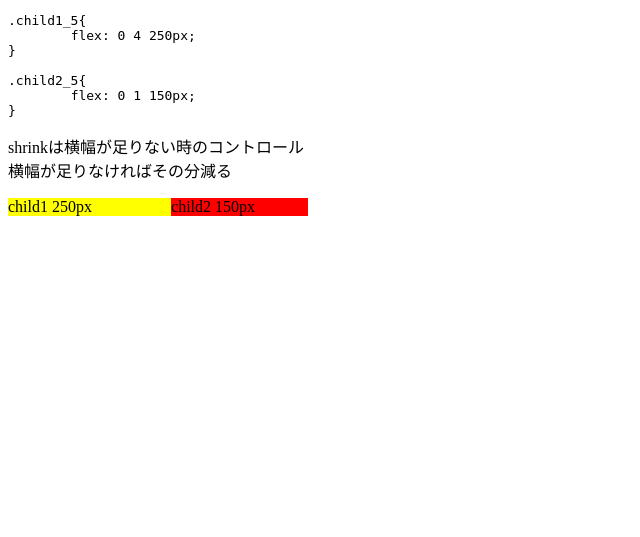
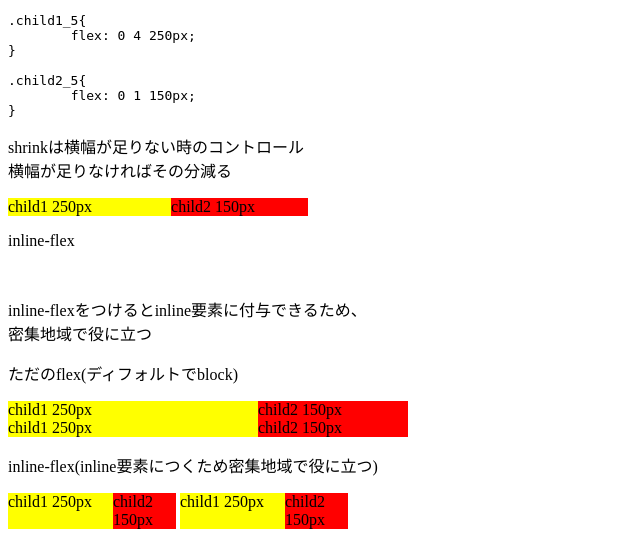
Before and after one commit to umanari145/css, a PHP site: page /flex2.html in a window 1280 px wide. Shown: the part 1193-1730 px from the top of the page, without its empty margins (0-640 px from the left). Before the commit the page ends 1409 px from the top, so only its background shows below. Run offline with PHP 8.4, Linux system fonts and the light colour scheme.

Commit message:
inline-flexのメモ

```diff
--- a/flex/flex2.html
+++ b/flex/flex2.html
@@ -103,5 +103,33 @@
         	<div class="child1_5">child1 250px</div>
         	<div class="child2_5">child2 150px</div>
         </div>
+
+		<p>inline-flex</p>
+<pre>
+
+</pre>
+		<p>
+			inline-flexをつけるとinline要素に付与できるため、<br>
+			密集地域で役に立つ<br>
+		</p>
+		<p>ただのflex(ディフォルトでblock)</p>
+		<span class="flex_container">
+			<div class="child1_1">child1 250px</div>
+			<div class="child2_1">child2 150px</div>
+		</span>
+		<span class="flex_container">
+			<div class="child1_1">child1 250px</div>
+			<div class="child2_1">child2 150px</div>
+		</span>
+
+		<p>inline-flex(inline要素につくため密集地域で役に立つ)</p>
+        <span class="inline-flex">
+        	<div class="child1_1">child1 250px</div>
+        	<div class="child2_1">child2 150px</div>
+        </span>
+		<span class="inline-flex">
+        	<div class="child1_1">child1 250px</div>
+        	<div class="child2_1">child2 150px</div>
+        </span>
     </body>
 </html>
--- a/flex/style2.css
+++ b/flex/style2.css
@@ -63,3 +63,7 @@
 	background: #ff0000;
 	flex: 0 1 150px;
 }
+
+.inline-flex{
+	display: inline-flex;
+}
```
